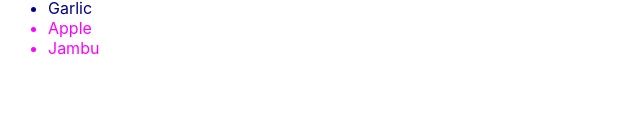
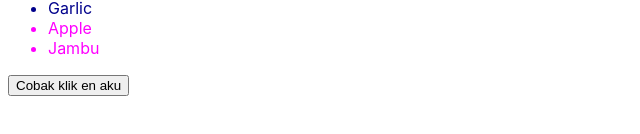
Before and after one commit to choiruladamm/zero-to-hero, a React (Vite) app: page / in a window 1280 px wide. Shown: the part 214-348 px from the top of the page, without its empty margins (0-640 px from the left). Built offline with nearby package versions, Linux system fonts and the light colour scheme.

Commit message:
Add Events

```diff
--- a/src/App.jsx
+++ b/src/App.jsx
@@ -1,11 +1,13 @@
 import DisplayingData from "./components/DisplayingData";
 import RenderingList from "./components/RenderingList";
+import RespondingEvents from "./components/RespondingEvents";
 
 const App = () => {
   return (
     <>
       <DisplayingData />
       <RenderingList />
+      <RespondingEvents />
     </>
   );
 };
--- /dev/null
+++ b/src/components/RespondingEvents.jsx
@@ -0,0 +1,15 @@
+
+
+const RespondingEvents = () => {
+  const handleClick = () => {
+    alert('Hello Gaisss')
+  }
+
+  return (
+    <button onClick={handleClick}>
+      Cobak klik en aku
+    </button>
+  )
+}
+
+export default RespondingEvents
```
